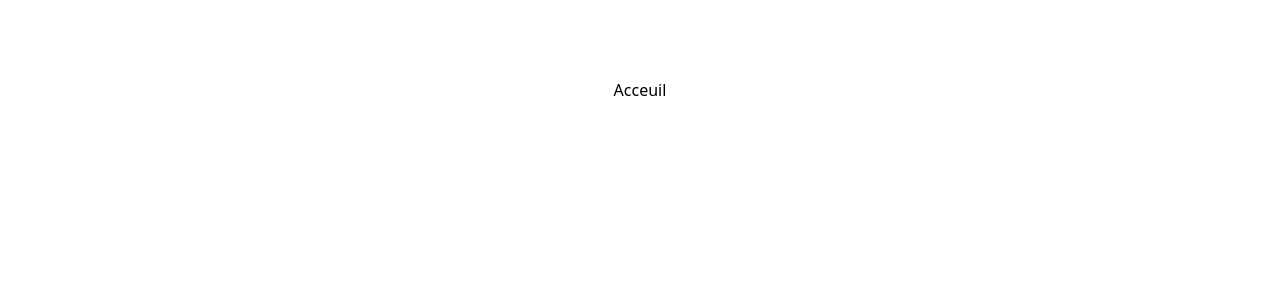
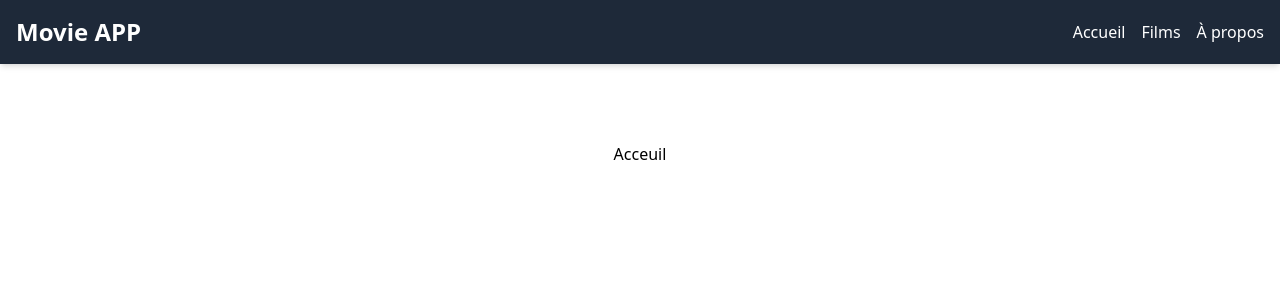
Before and after one commit to JojoKouam/movie_nextjs, a Next.js app in the folder movie_app/: page / in a window 1280 px wide. Shown: the top 300 px of the page. Built offline with nearby package versions, Linux system fonts and the light colour scheme.

Commit message:
add header section

```diff
--- /dev/null
+++ b/movie_app/src/app/components/Header.jsx
@@ -0,0 +1,33 @@
+import React from 'react'
+import Link from 'next/link';
+
+export default function Header() {
+  return (
+    <div>
+        <header className="bg-gray-800 text-white p-4 shadow-md">
+            <nav className="flex space-x-4">
+            <div className="container mx-auto flex justify-between items-center">
+
+        <Link href="/" className="text-2xl font-bold hover:text-blue-300">
+          Movie APP
+        </Link>
+
+        <div className="space-x-4">
+          <Link href="/" className="hover:text-blue-300">
+            Accueil
+          </Link>
+          <Link href="/film" className="hover:text-blue-300">
+            Films
+          </Link>
+          <Link href="/apropos" className="hover:text-blue-300">
+            À propos
+          </Link>
+        </div>
+      </div>
+
+
+            </nav>
+        </header>
+    </div>
+  )
+}
--- /dev/null
+++ b/movie_app/src/app/components/MenuItem.jsx
@@ -0,0 +1,7 @@
+import React from 'react'
+
+export default function MenuItem() {
+  return (
+    <div>MenuItem</div>
+  )
+}
--- a/movie_app/src/app/layout.js
+++ b/movie_app/src/app/layout.js
@@ -1,6 +1,7 @@
 import {  Inter } from "next/font/google";
 import "./globals.css";
 import React from "react";
+import Header from "./components/Header";
 
 export const inter = Inter({
   variable: "--font-inter",
@@ -18,6 +19,7 @@
       <body
         className={`${inter.variable} antialiased`}
       >
+        <Header />
         {children}
       </body>
     </html>
```
